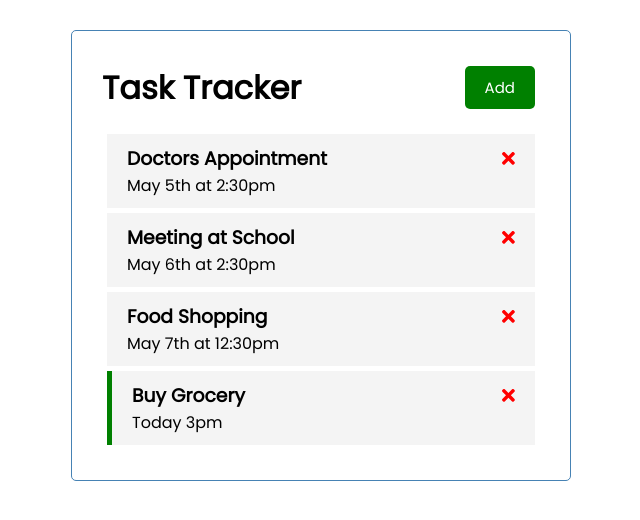
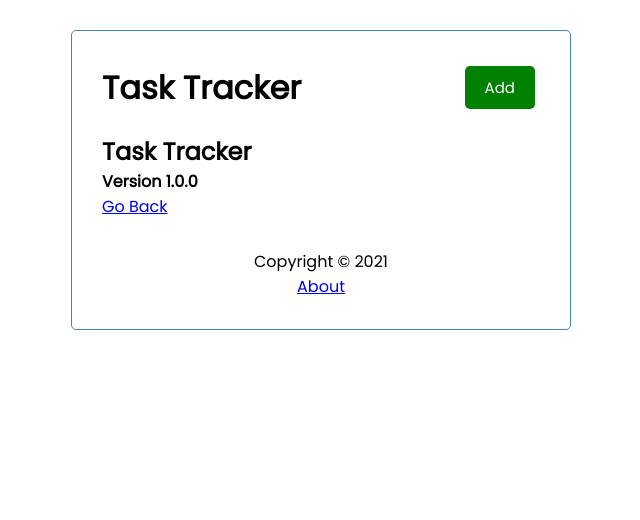
Before and after one commit to sarthakladhwe/Task-Tracker, an Angular app: page /about in a window 1280 px wide. Shown: the top 520 px of the page, without its empty margins (319-959 px from the left). Built offline with nearby package versions, Linux system fonts and the light colour scheme; data requests are answered from the project's data file.

Commit message:
About page routing implemented

```diff
--- a/src/app/app.component.html
+++ b/src/app/app.component.html
@@ -1,4 +1,5 @@
 <div class="container">
     <app-header></app-header>
-    <app-tasks></app-tasks>
+    <router-outlet></router-outlet>
+    <app-footer></app-footer>
 </div>
--- a/src/app/app.module.ts
+++ b/src/app/app.module.ts
@@ -3,6 +3,7 @@
 import { FontAwesomeModule } from '@fortawesome/angular-fontawesome';
 import { HttpClientModule } from '@angular/common/http';
 import { FormsModule } from '@angular/forms';
+import { RouterModule, Routes } from '@angular/router';
 
 import { AppComponent } from './app.component';
 import { HeaderComponent } from './components/header/header.component';
@@ -10,7 +11,13 @@
 import { TasksComponent } from './components/tasks/tasks.component';
 import { TaskItemComponent } from './components/task-item/task-item.component';
 import { AddTaskComponent } from './components/add-task/add-task.component';
+import { AboutComponent } from './components/about/about.component';
+import { FooterComponent } from './components/footer/footer.component';
 
+const appRoutes: Routes = [
+  {path: '', component: TasksComponent},
+  {path: 'about', component: AboutComponent},
+]
 
 @NgModule({
   declarations: [
@@ -19,13 +26,16 @@
     ButtonComponent,
     TasksComponent,
     TaskItemComponent,
-    AddTaskComponent
+    AddTaskComponent,
+    AboutComponent,
+    FooterComponent
   ],
   imports: [
     BrowserModule,
     FontAwesomeModule,
     HttpClientModule,
     FormsModule,
+    RouterModule.forRoot(appRoutes, {enableTracing: true})
   ],
   providers: [],
   bootstrap: [AppComponent]
--- /dev/null
+++ b/src/app/components/about/about.component.html
@@ -0,0 +1,5 @@
+<div>
+    <h2>Task Tracker</h2>
+    <h4>Version 1.0.0</h4>
+    <a routerLink="/">Go Back</a>
+</div>
--- /dev/null
+++ b/src/app/components/about/about.component.ts
@@ -0,0 +1,15 @@
+import { Component, OnInit } from '@angular/core';
+
+@Component({
+  selector: 'app-about',
+  templateUrl: './about.component.html',
+  styleUrls: ['./about.component.css']
+})
+export class AboutComponent implements OnInit {
+
+  constructor() { }
+
+  ngOnInit(): void {
+  }
+
+}
--- /dev/null
+++ b/src/app/components/footer/footer.component.css
@@ -0,0 +1,4 @@
+footer {
+    margin-top: 30px;
+    text-align: center;
+}
--- /dev/null
+++ b/src/app/components/footer/footer.component.html
@@ -0,0 +1,4 @@
+<footer>
+    <p>Copyright &copy; 2021</p>
+    <a routerLink="/about">About</a>
+</footer>
--- /dev/null
+++ b/src/app/components/footer/footer.component.ts
@@ -0,0 +1,15 @@
+import { Component, OnInit } from '@angular/core';
+
+@Component({
+  selector: 'app-footer',
+  templateUrl: './footer.component.html',
+  styleUrls: ['./footer.component.css']
+})
+export class FooterComponent implements OnInit {
+
+  constructor() { }
+
+  ngOnInit(): void {
+  }
+
+}
```
Also changed, not shown: src/app/components/about/about.component.css (added), 2 other files (tests, documents, lock files or other folders).
